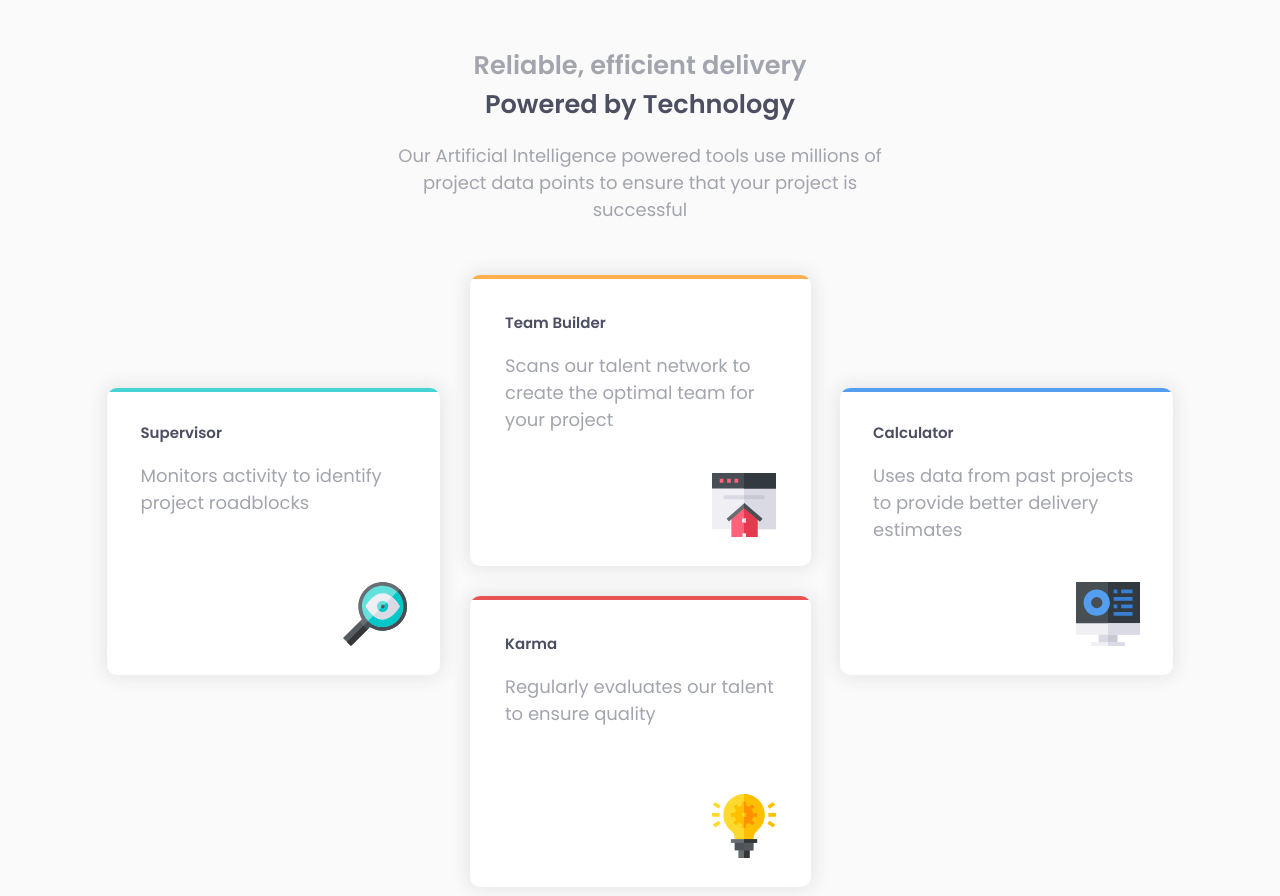
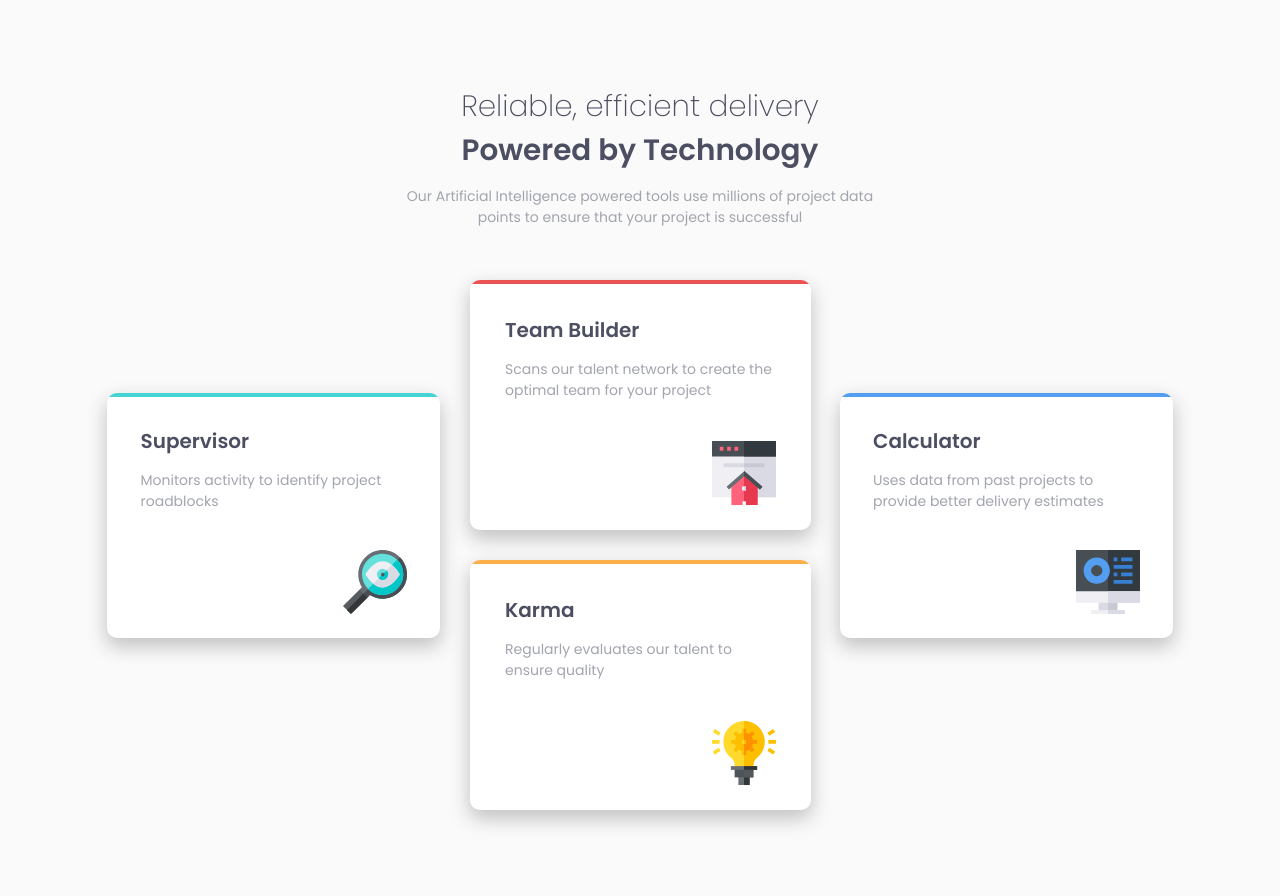
Before and after one commit to mohamed1maghraby-div/four-card-feature-section-master, a website: page project/index.pug in a window 1280 px wide. Drawn offline with nearby package versions, Linux system fonts and the light colour scheme; files that its build step writes are made by us from their sources; files whose address does not match are found by name.

Commit message:
update font-weight & second,theard box color & change box-shadow

```diff
--- a/project/index.pug
+++ b/project/index.pug
@@ -4,6 +4,7 @@ html(lang="en")
         meta(charset="UTF-8")
         meta(name="viewport", content="width=device-width, initial-scale=1.0")
         title Document
+        link(rel="icon" href="images/favicon-32x32.png")
         link(rel="preconnect", href="https://fonts.gstatic.com")
         link(rel="stylesheet", href="https://fonts.googleapis.com/css2?family=Poppins:wght@200;400;600&display=swap")
         link(rel="stylesheet", href="style.css")
--- a/project/style.scss
+++ b/project/style.scss
@@ -3,27 +3,31 @@ body{
     background-color: hsl(0, 0%, 98%);
     font-size: 15px;
     font-family: 'Poppins', sans-serif;
-    h2, h4{
+    h2, h3, h4{
         color: hsl(234, 12%, 34%);
         margin: 0;
     }
     h3, h2{
-        font-size:2vw;
+        font-size:2.3vw;
         margin: 0;
         @media (max-width: 600px) {
             font-size:6vw;
         }
     }
-    h3, p{
-        color: hsl(229, 6%, 66%);
+    h3{
+        font-weight: 100;
+    }
+    h4{
+        font-size: 20px;
     }
     p{
-        font-size: 18px;
+        color: hsl(229, 6%, 66%);
+        font-size: 14px;
     }
     section{
         max-width: 1110px;
         margin: 0 auto;
-        padding: 3% 0;
+        padding: 6% 0;
         @media (max-width: 600px) {
             width: 90%;
         }
@@ -52,13 +56,13 @@ body{
                 flex: 1;
                 background-color: #fff;
                 margin: 1%;
-                height: 220px;
+                height: 179px;
                 border-radius: 10px;
                 padding: 3%;
                 position: relative;
                 overflow: hidden;
                 margin: 2%;
-                box-shadow: 0px 0px 19px 1px #e1e1e1;
+                box-shadow: 0px 8px 19px 1px #00000038;
                 @media (max-width: 600px) {
                     flex-grow: 1;
                     flex-shrink: 1;
@@ -107,13 +111,13 @@ body{
                 }
                 .mr-1{
                     &::before{
-                        background-color: hsl(34, 97%, 64%);
+                        background-color: hsl(0, 78%, 62%);
                     }
                 }
                 .mr-2{
                     margin-top: 30px;
                     &::before{
-                        background-color: hsl(0, 78%, 62%);
+                        background-color: hsl(34, 97%, 64%);
                     }
                 }
             }
```
Also changed, not shown: dist/index.html, dist/style.css.
